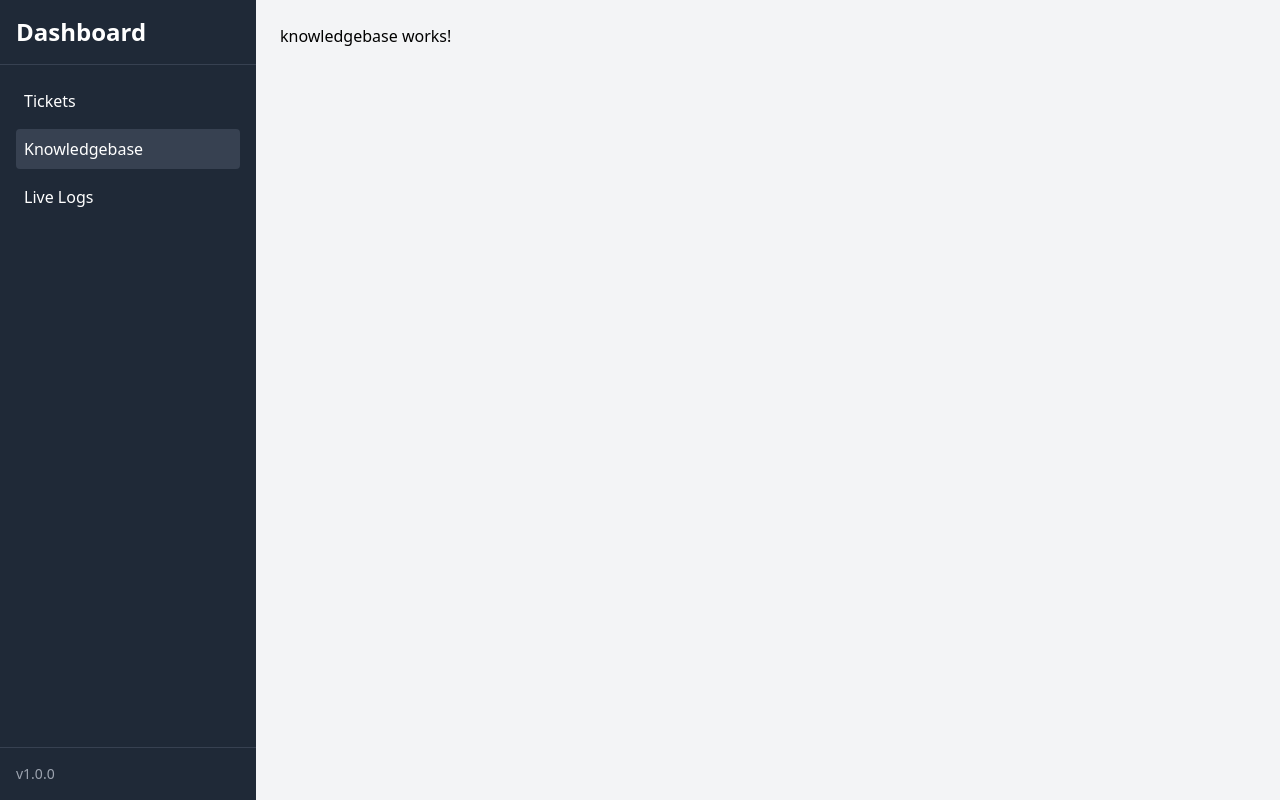
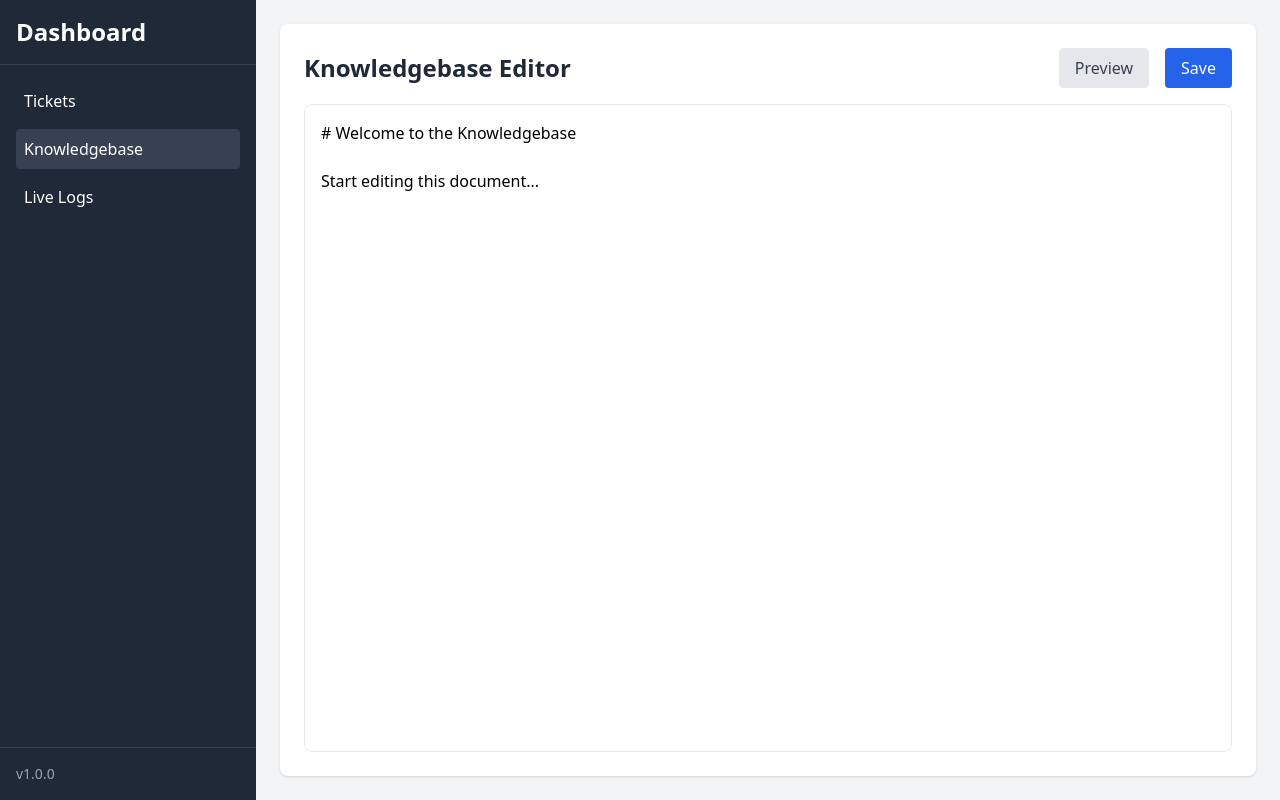
Before and after one commit to jeno1990/TruboVets-Assessment, an Angular app in the folder webpage/: page /knowledgebase in a window 1280 px wide. Built offline with nearby package versions, Linux system fonts and the light colour scheme.

Commit message:
Knowledge base editor feature implementation

```diff
--- a/webpage/src/app/app.module.ts
+++ b/webpage/src/app/app.module.ts
@@ -1,5 +1,6 @@
 import { NgModule } from '@angular/core';
 import { BrowserModule } from '@angular/platform-browser';
+import { FormsModule } from '@angular/forms';
 
 import { AppRoutingModule } from './app-routing.module';
 import { AppComponent } from './app.component';
@@ -18,7 +19,8 @@ import { LiveLogsComponent } from './live-logs/live-logs.component';
   ],
   imports: [
     BrowserModule,
-    AppRoutingModule
+    AppRoutingModule,
+    FormsModule
   ],
   providers: [],
   bootstrap: [AppComponent]
--- a/webpage/src/app/knowledgebase/knowledgebase.component.html
+++ b/webpage/src/app/knowledgebase/knowledgebase.component.html
@@ -1 +1,30 @@
-<p>knowledgebase works!</p>
+<div class="bg-white shadow rounded-lg p-6 h-full flex flex-col">
+  <div class="flex justify-between items-center mb-4">
+    <h2 class="text-2xl font-bold text-gray-800">Knowledgebase Editor</h2>
+    <div class="flex items-center space-x-4">
+      <span *ngIf="lastSaved" class="text-sm text-green-600">
+        Saved at {{ lastSaved | date:'mediumTime' }}
+      </span>
+      <button (click)="togglePreview()"
+        class="px-4 py-2 bg-gray-200 text-gray-700 rounded hover:bg-gray-300 transition-colors">
+        {{ isPreviewMode ? 'Edit' : 'Preview' }}
+      </button>
+      <button (click)="save()"
+        class="px-4 py-2 bg-blue-600 text-white rounded hover:bg-blue-700 transition-colors">
+        Save
+      </button>
+    </div>
+  </div>
+
+  <div class="flex-1 relative border rounded-lg overflow-hidden">
+    <textarea *ngIf="!isPreviewMode"
+      [(ngModel)]="content"
+      class="w-full h-full p-4 resize-none focus:outline-none focus:ring-2 focus:ring-blue-500"
+      placeholder="Type your markdown here..."></textarea>
+
+    <div *ngIf="isPreviewMode" class="w-full h-full p-4 overflow-auto prose max-w-none">
+      <!-- Minimal preview: just preserving whitespace. For real markdown, we'd use a library. -->
+      <pre class="whitespace-pre-wrap font-sans">{{ content }}</pre>
+    </div>
+  </div>
+</div>
--- a/webpage/src/app/knowledgebase/knowledgebase.component.ts
+++ b/webpage/src/app/knowledgebase/knowledgebase.component.ts
@@ -6,5 +6,20 @@ import { Component } from '@angular/core';
   styleUrls: ['./knowledgebase.component.css']
 })
 export class KnowledgebaseComponent {
+  content: string = '# Welcome to the Knowledgebase\n\nStart editing this document...';
+  isPreviewMode: boolean = false;
+  lastSaved: Date | null = null;
 
+  togglePreview(): void {
+    this.isPreviewMode = !this.isPreviewMode;
+  }
+
+  save(): void {
+    // Simulate save
+    console.log('Saving content:', this.content);
+    this.lastSaved = new Date();
+    setTimeout(() => {
+      // Clear "saved" message after 3 seconds if desired, or just leave it
+    }, 3000);
+  }
 }
```
